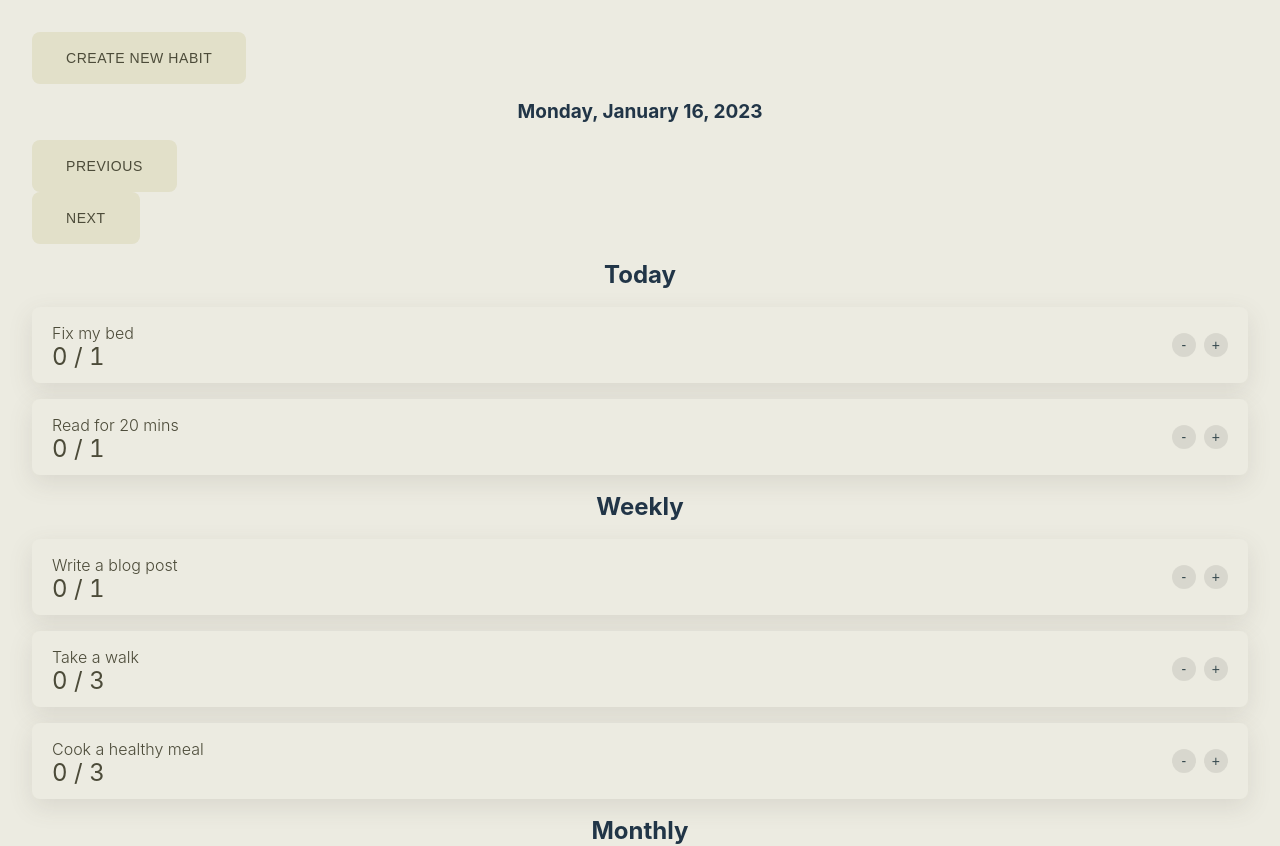
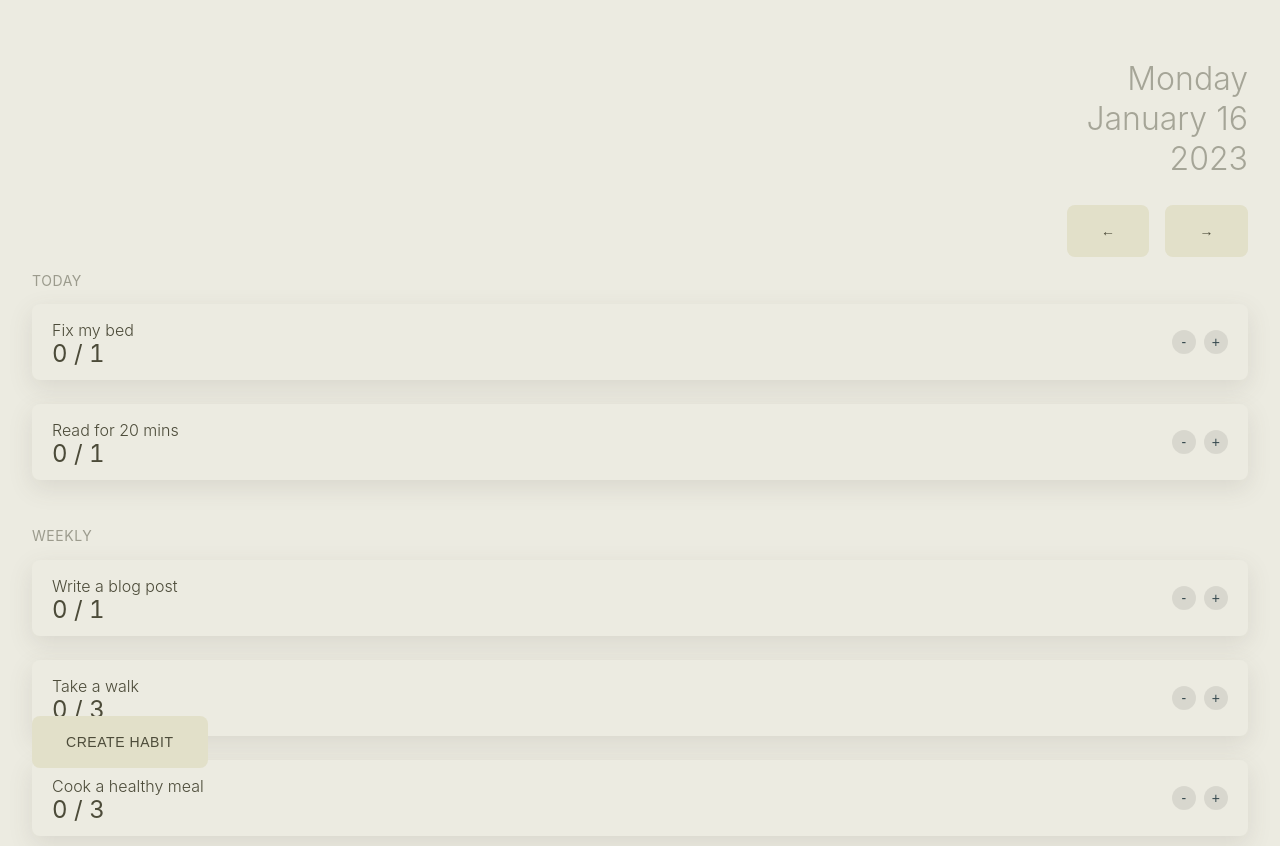
Before and after one commit to rxnaij/habit-tracker, a React (Vite) app: page / in a window 1280 px wide. Shown: the top 846 px of the page. Built offline with nearby package versions, Linux system fonts and the light colour scheme.

Commit message:
update home page styles and componentize in Home.tsx

```diff
--- a/src/App.tsx
+++ b/src/App.tsx
@@ -1,9 +1,8 @@
 import React, { useState, useEffect, createContext, useContext } from 'react'
 import './App.css'
-import Habit, { HabitNode } from './components/Habit'
-import styled from 'styled-components'
-import CreateHabitModal from './components/CreateHabitModal'
+import { HabitNode } from './components/Habit'
 import { tasks } from './sampleData'
+import Home from './components/Home'
 
 /* State context */
 interface HabitState {
@@ -21,8 +20,6 @@ export function useHabitState() {
 }
 
 export default function App() {
-  const [createModalIsVisible, setCreateModalIsVisible] = useState(false)
-
   const [habits, setHabits] = useState<HabitNode[]>(tasks)
 
   // Current date stored at the top level
@@ -31,86 +28,7 @@ export default function App() {
 
   return (
     <HabitStateContext.Provider value={{ habits, setHabits, date, setDate }}>
-      <div className="App" >
-        <button type='button' onClick={() => setCreateModalIsVisible(true)}>
-          Create new habit
-        </button>
-        <Header />
-        <Section title="Today" timeframe="day" />
-        <Section title="Weekly" timeframe="week" />
-        <Section title="Monthly" timeframe="month" />
-        <Section title="Yearly" timeframe="year" />
-        {
-          createModalIsVisible &&
-          <CreateHabitModal
-            close={() => setCreateModalIsVisible(false)}
-          />
-        }
-      </div>
+      <Home />
     </HabitStateContext.Provider>
   )
 }
-
-const Header = () => {
-  const { date, setDate } = useHabitState()
-  return (
-    <header>
-      <DateHeader>
-        {date.toLocaleDateString("en-US", { dateStyle: "full" })}
-      </DateHeader>
-      <button onClick={() => setDate(new Date(date.getFullYear(), date.getMonth(), date.getDate() - 1))}>Previous</button>
-      <button onClick={() => setDate(new Date(date.getFullYear(), date.getMonth(), date.getDate() + 1))}>Next</button>
-    </header>
-  )
-}
-
-const DateHeader = styled.h2`
-  font-weight: 700;
-  font-size: ${19 / 16}rem;
-  text-align: center;
-
-  margin-left: auto;
-  margin-right: auto;
-`
-
-interface SectionProps {
-  title: string,
-  timeframe: string
-}
-
-const Section = ({ title, timeframe }: SectionProps) => {
-  const { habits, date } = useHabitState()
-
-  const sectionHabits = habits.filter(
-    item => item.timeframe === timeframe
-  ).map(
-    item => {
-      // Apply count from current date
-      // Look for current date in item.dates
-      const currentDate = item.progress.dates.find(result => result.date.getDate() === date.getDate())
-      const initialValue = currentDate?.count
-      return (
-        <Habit data={item} key={item.name} initialCount={initialValue} />  // initialCount should sync with the `count` of the habit on the current date
-      )
-    }
-  )
-
-  return (
-    <section>
-      <h2>{title}</h2>
-      <SectionHabitListWrapper>
-        {
-          sectionHabits.length > 0
-            ? sectionHabits
-            : "No habits"
-        }
-      </SectionHabitListWrapper>
-    </section>
-  )
-}
-
-const SectionHabitListWrapper = styled.section`
-  display: flex;
-  flex-direction: column;
-  gap: 16px;
-`
--- /dev/null
+++ b/src/components/Home.tsx
@@ -0,0 +1,155 @@
+import { useState } from "react"
+import styled, { ThemeProvider } from "styled-components"
+import { lightColorTheme } from "../colorTheme"
+import { tasks } from "../sampleData"
+import CreateHabitModal from "./CreateHabitModal"
+import Habit, { HabitNode } from "./Habit"
+import { useHabitState } from "../App"
+import VisuallyHidden from './common/VisuallyHidden.jsx'
+
+export default function Home() {
+    const [createModalIsVisible, setCreateModalIsVisible] = useState(false)
+
+    return (
+        <ThemeProvider theme={lightColorTheme}>
+          <div className="App" >
+            <CreateHabitButton type='button' onClick={() => setCreateModalIsVisible(true)}>
+              Create habit
+            </CreateHabitButton>
+            <Header />
+            <SectionsWrapper>
+              <Section title="Today" timeframe="day" />
+              <Section title="Weekly" timeframe="week" />
+              <Section title="Monthly" timeframe="month" />
+              <Section title="Yearly" timeframe="year" />
+            </SectionsWrapper>
+            {
+              createModalIsVisible &&
+              <CreateHabitModal
+                close={() => setCreateModalIsVisible(false)}
+              />
+            }
+          </div>
+        </ThemeProvider>
+    )
+  }
+
+  const SectionsWrapper = styled.section`
+  display: flex;
+  flex-direction: column;
+  gap: 32px;
+`
+
+const CreateHabitButton = styled.button`
+  position: fixed;
+  bottom: 32px;
+
+  margin-left: auto;
+  margin-right: auto;
+`
+
+const Header = () => {
+  const { date, setDate } = useHabitState()
+
+  const day = new Intl.DateTimeFormat("en-us", { weekday: "long" }).format(date)
+  const month = new Intl.DateTimeFormat("en-us", { month: "long" }).format(date)
+
+  return (
+    <HeaderWrapper>
+      <DateHeader>
+        {/* {date.toLocaleDateString("en-US", { dateStyle: "full" })} */}
+        {day}
+        <br />
+        {month + " " + date.getDate()}
+        <br />
+        {date.getFullYear()}
+      </DateHeader>
+      <ButtonGroup>
+        <button onClick={() => setDate(new Date(date.getFullYear(), date.getMonth(), date.getDate() - 1))}>
+          <VisuallyHidden>
+            Previous date
+          </VisuallyHidden>
+          &larr;
+        </button>
+        <button onClick={() => setDate(new Date(date.getFullYear(), date.getMonth(), date.getDate() + 1))}>
+          <VisuallyHidden>
+            Next date
+          </VisuallyHidden>
+          &rarr;
+        </button>
+      </ButtonGroup>
+    </HeaderWrapper>
+  )
+}
+
+const HeaderWrapper = styled.header`
+  display: flex;
+  flex-direction: column;
+  align-items: flex-end;
+`
+
+const DateHeader = styled.h2`
+  color: ${props => props.theme.textPrimary + "70"};
+
+  font-weight: 300;
+  font-size: 2rem;
+  line-height: 1.25;
+  text-align: end;
+`
+
+const ButtonGroup = styled.div`
+  display: flex;
+  flex-direction: row;
+  gap: 16px;
+`
+
+interface SectionProps {
+  title: string,
+  timeframe: string
+}
+
+const Section = ({ title, timeframe }: SectionProps) => {
+  const { habits, date } = useHabitState()
+
+  const sectionHabits = habits.filter(
+    item => item.timeframe === timeframe
+  ).map(
+    item => {
+      // Apply count from current date
+      // Look for current date in item.dates
+      const currentDate = item.progress.dates.find(result => result.date.getDate() === date.getDate())
+      const initialValue = currentDate?.count
+      return (
+        <Habit data={item} key={item.name} initialCount={initialValue} />  // initialCount should sync with the `count` of the habit on the current date
+      )
+    }
+  )
+
+  return (
+    <section>
+      <SectionHeading>{title}</SectionHeading>
+      <SectionHabitListWrapper>
+        {
+          sectionHabits.length > 0
+            ? sectionHabits
+            : "No habits"
+        }
+      </SectionHabitListWrapper>
+    </section>
+  )
+}
+
+const SectionHabitListWrapper = styled.section`
+  display: flex;
+  flex-direction: column;
+  gap: 24px;
+`
+
+const SectionHeading = styled.h2`
+  color: ${props => props.theme.textPrimary + "80"};
+  text-align: start;
+  text-transform: uppercase;
+  font-size: 0.875rem;
+  font-weight: 400;
+  letter-spacing: 0.04em;
+`
```
Also changed, not shown: src/Home.tsx (deleted).
